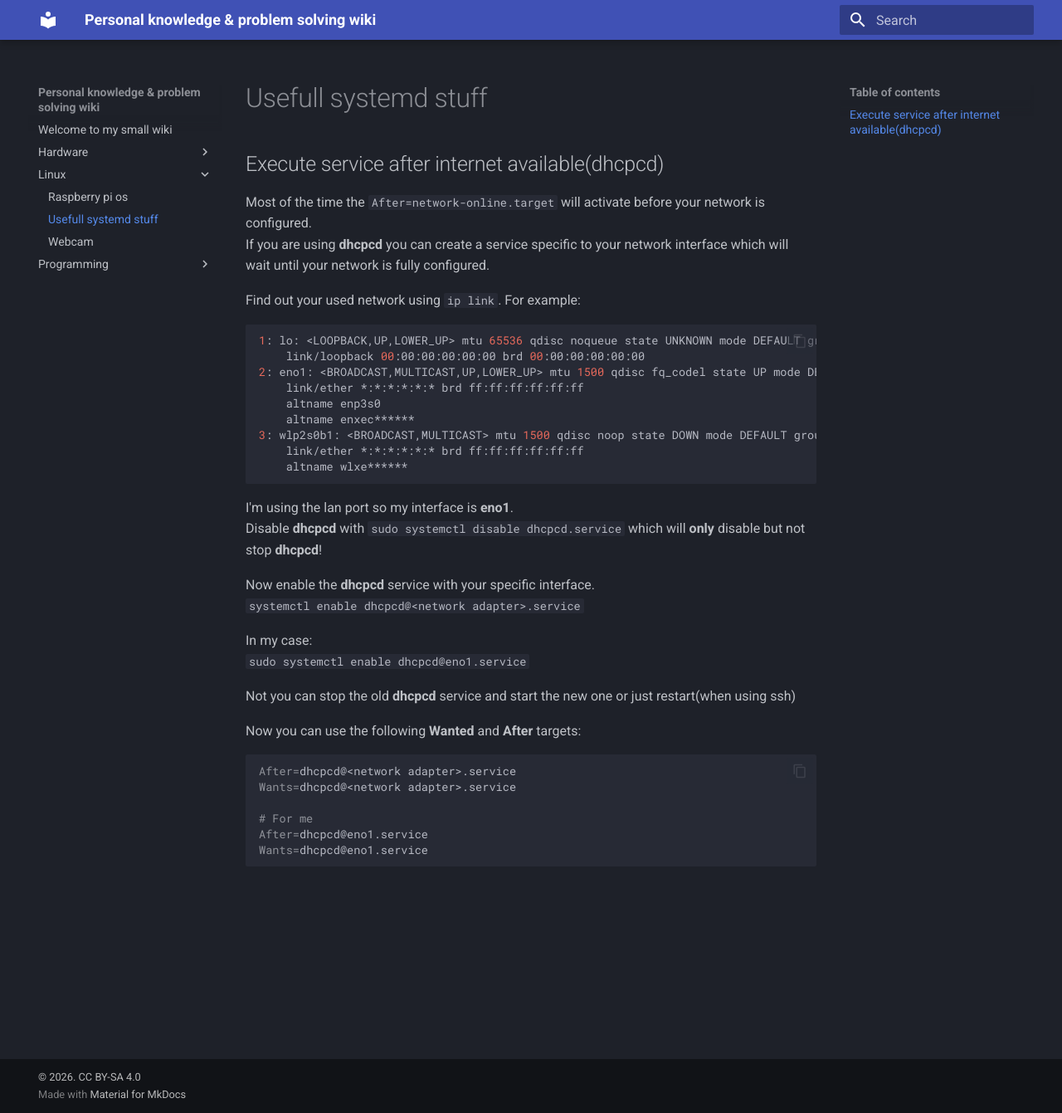
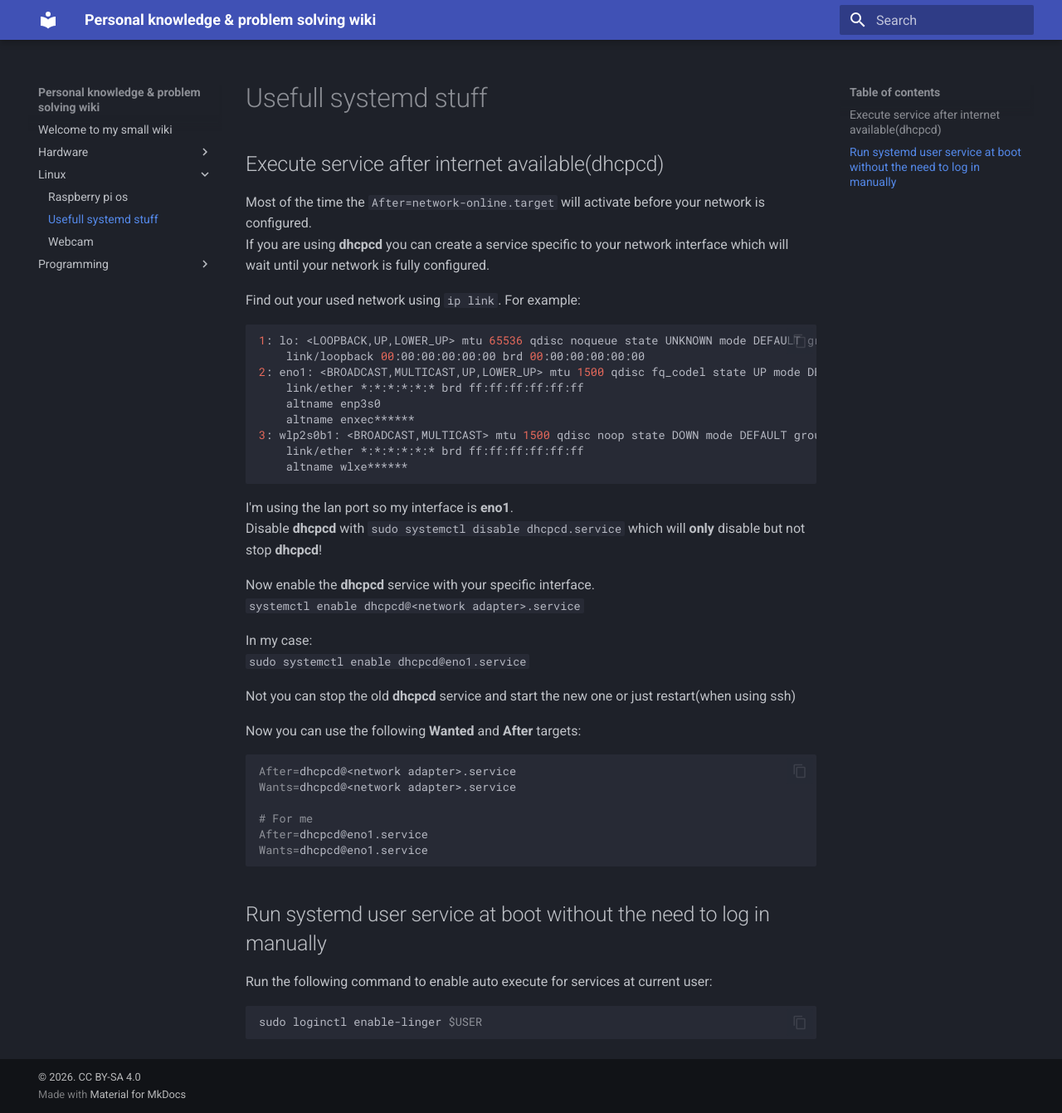
Before and after one commit to Farmer-Markus/Personal-Wiki, an MkDocs documentation site: the page built from docs/linux/systemd.md, in a window 1280 px wide and 1341 px high. Shown: the whole window at 83% size. Built offline with MkDocs 1.6.1 and Material for MkDocs 9.7.7, drawn with Linux system fonts in a browser that asks for light colours.

Commit message:
Added systemd launch user service without login needed

````diff
--- a/docs/linux/systemd.md
+++ b/docs/linux/systemd.md
@@ -38,3 +38,11 @@ Wants=dhcpcd@<network adapter>.service
 After=dhcpcd@eno1.service
 Wants=dhcpcd@eno1.service
 ```
+
+## Run systemd user service at boot without the need to log in manually
+
+Run the following command to enable auto execute for services at current user:
+
+``` bash
+sudo loginctl enable-linger $USER
+```
````
